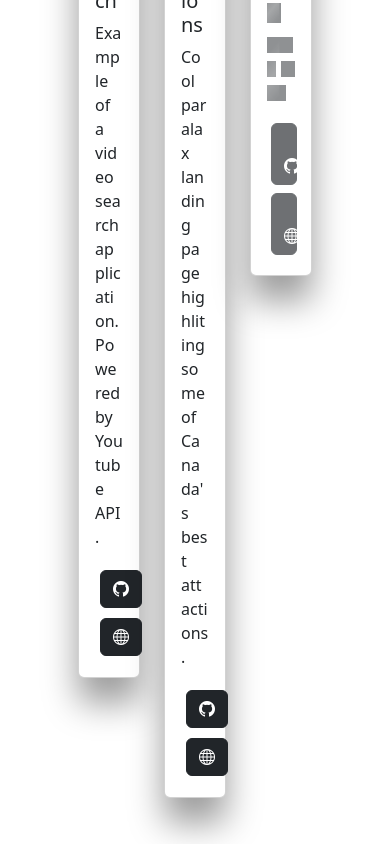
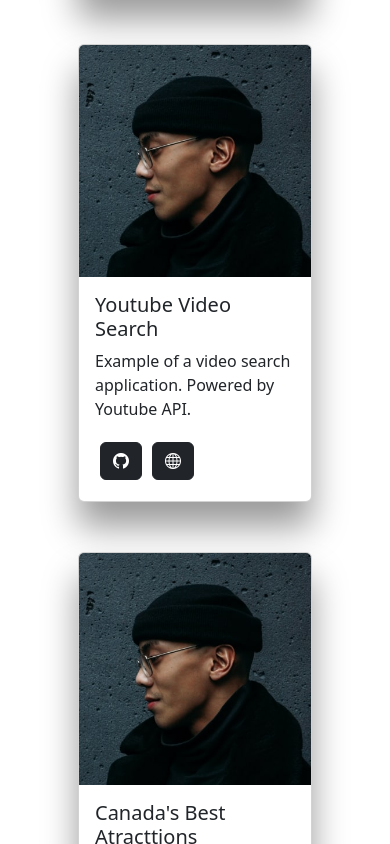
Before and after one commit to svarggas/portfolio, a React (Vite) app: page / in a window 390 px wide. Shown: the part 2360-3204 px from the top of the page. Built offline with nearby package versions, Linux system fonts and the light colour scheme.

Commit message:
Projects for mobile

```diff
--- a/src/components/EmptyCard.tsx
+++ b/src/components/EmptyCard.tsx
@@ -31,14 +31,14 @@ const EmptyCard:FC = () => {
                 </Placeholder>
                 <Placeholder.Button
                     variant="dark"
-                    xs={2}
+                    sm={2}
                     className="m-1"
                 >
                     <i className={`bi bi-github`} />
                 </Placeholder.Button>
                 <Placeholder.Button
                     variant="dark"
-                    xs={2}
+                    sm={2}
                     className="m-1"
                 >
                     <i className={`bi bi-globe`} />
--- a/src/components/ProjectList/index.tsx
+++ b/src/components/ProjectList/index.tsx
@@ -35,7 +35,12 @@ const ProjectList: FC = () => (
             <Row>
                 {
                     projects.map((project, index) => (
-                        <Col key={index} xs={{ span: 4 }}>
+                        <Col
+                            key={index}
+                            lg={4}
+                            md={6}
+                            sm={12}
+                        >
                             <ProjectCard {...project} />
                         </Col>
                     ))
```
